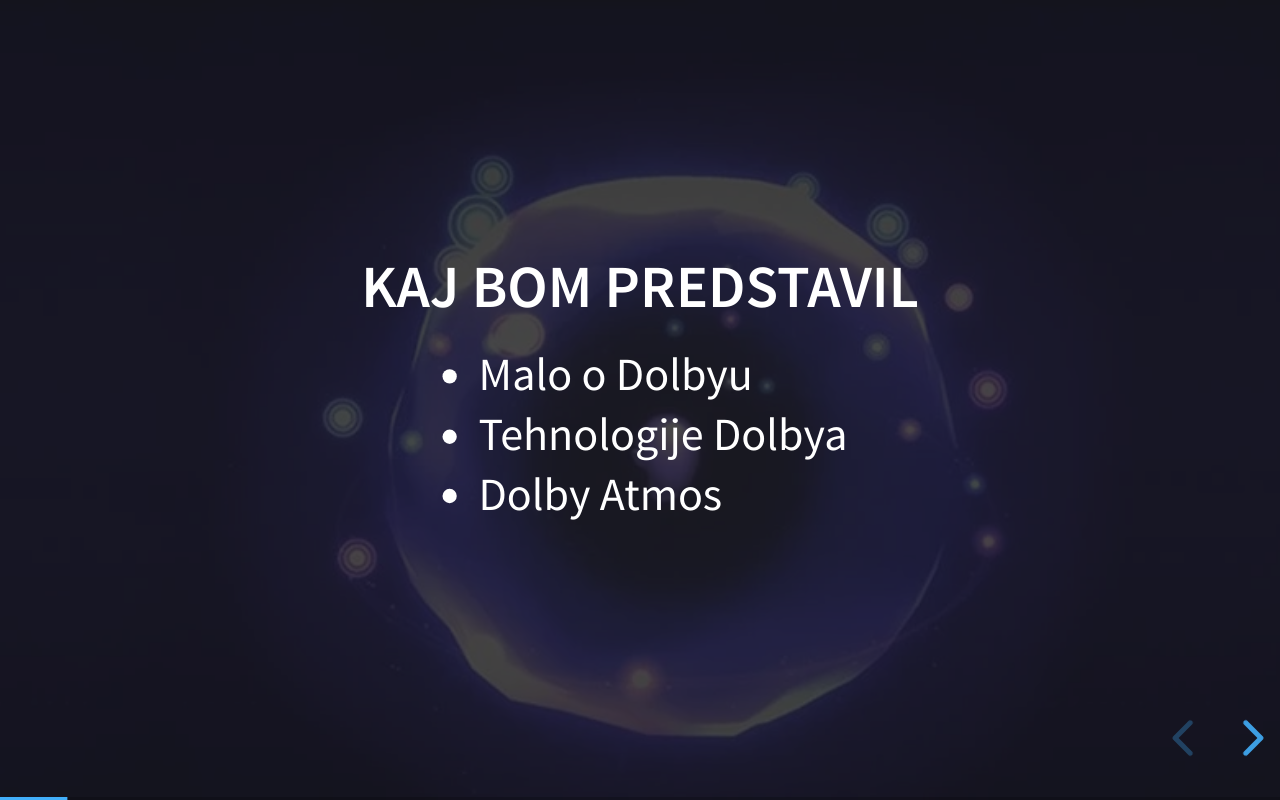
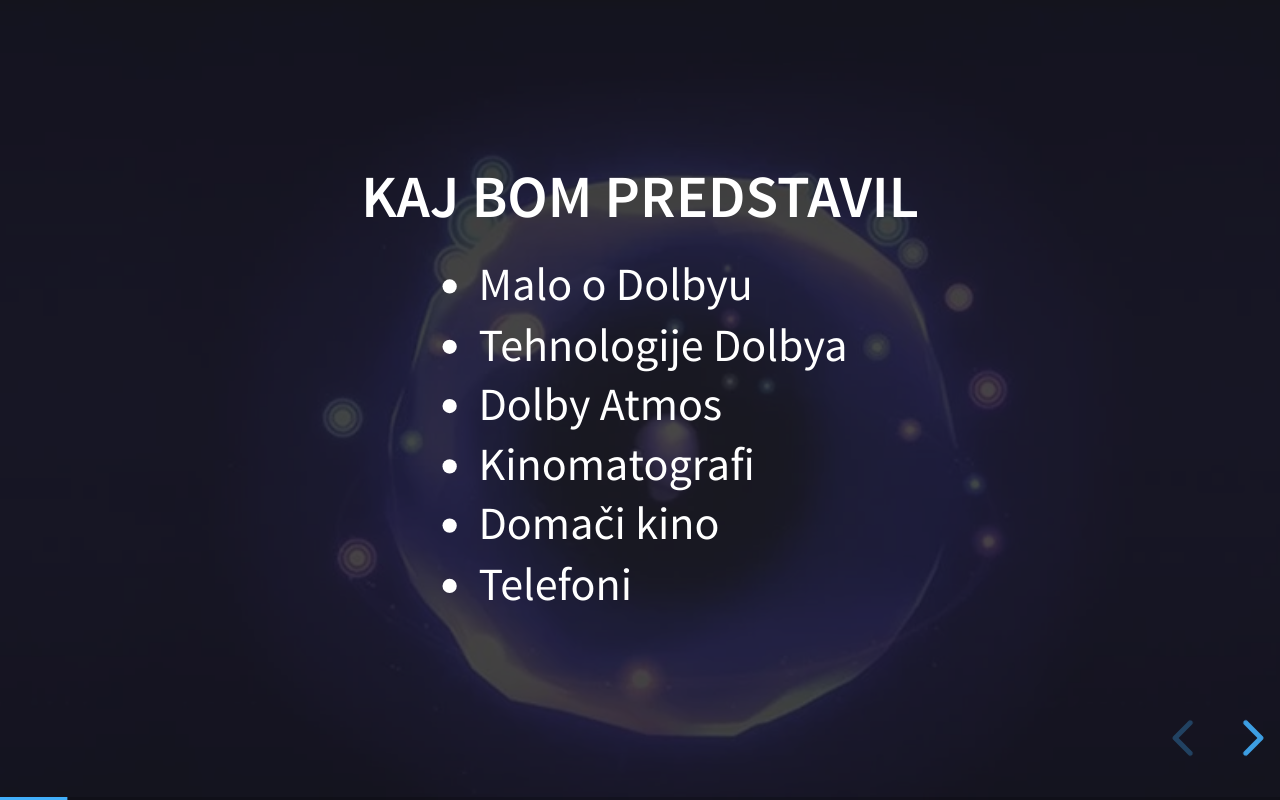
Before and after one commit to nk1505/predstavitve, a website: page dolby-atmos.html in a window 1280 px wide. Both pictures are taken after a click on the button "next slide". Drawn offline with Linux system fonts and the light colour scheme.

Commit message:
Popravil kazalo pri pro OMT predstavitvi

```diff
--- a/dolby-atmos.html
+++ b/dolby-atmos.html
@@ -32,6 +32,9 @@
 							<li><a href="#/2" style="color: #ffff;">Malo o Dolbyu</a></li>
 							<li><a href="#/3" style="color: #ffff;">Tehnologije Dolbya</a></li>
 							<li><a href="#/4" style="color: #ffff;">Dolby Atmos</a></li>
+							<li><a href="#/5" style="color: #ffff;">Kinomatografi</a></li>
+							<li><a href="#/6" style="color: #ffff;">Domači kino</a></li>
+							<li><a href="#/7" style="color: #ffff;">Telefoni</a></li>
 						</ul>
 					</p>
 				</section>
```
